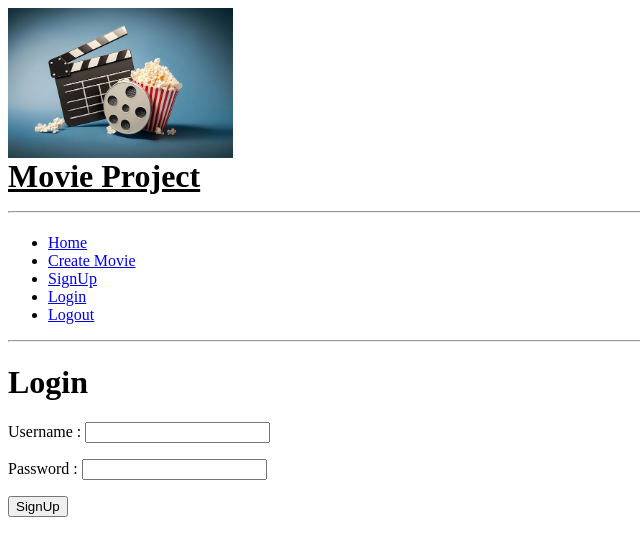
After one commit to Omar-VF/movie_manager, a Django app: page /login/ in a window 1280 px wide. The commit adds this page. Shown: the top 556 px of the page, without its empty margins (0-640 px from the left). Run offline with Django 5.2, Linux system fonts and the light colour scheme; parts of the project's set-up code (start-up, migrations or seed data) failed here and were passed over.

Commit message:
login/logout

```diff
--- a/movie_manager/settings.py
+++ b/movie_manager/settings.py
@@ -38,7 +38,8 @@ INSTALLED_APPS = [
     'django.contrib.sessions',
     'django.contrib.messages',
     'django.contrib.staticfiles',
-    'movies'
+    'movies',
+    'users'
 ]
 
 MIDDLEWARE = [
@@ -74,6 +75,7 @@ WSGI_APPLICATION = 'movie_manager.wsgi.application'
 
 # Database
 # https://docs.djangoproject.com/en/5.0/ref/settings/#databases
+
 
 DATABASES = {
     'default': {
--- a/templates/blank_layout.html
+++ b/templates/blank_layout.html
@@ -1,4 +1,5 @@
 {% load static %}
+<title>Movie Project</title>
 <h1>
     <img src="{% static 'images/Cinema.png' %}" width="225" height="150"/><br>
     <strong><u>Movie Project</u></strong>
--- a/templates/menu.html
+++ b/templates/menu.html
@@ -2,4 +2,7 @@
     <li><a href="{%url 'home'%}">Home</a></li>
     <li><a href="{%url 'create'%}">Create Movie</a></li>
     <li><a href="{%url 'signup'%}">SignUp</a></li>
+    <li><a href="{%url 'login'%}">Login</a></li>
+    <li><a href="{%url 'logout'%}">Logout</a></li>
+
 </ul>
--- /dev/null
+++ b/templates/users/login.html
@@ -0,0 +1,30 @@
+{%extends 'blank_layout.html'%}
+
+{%block content%}
+<h1>Login</h1>
+
+<form method="post" enctype="multipart/form-data">
+    {% csrf_token %}
+    <p>
+        <label>Username : </label><input type="text" name="username" required>
+    </p>
+    <p>
+        <label>Password : </label><input type="password" name="password" required>
+    </p>
+    <button type="submit">SignUp</button>
+</form>
+
+<p>
+    {% if user %}
+    Login Succesful!
+    {% endif %}
+</p>
+
+<p style="color: red;">
+    {% if error_message %}
+    <strong><u>{{error_message}}</u></strong>
+    {% endif %}
+</p>
+
+
+{%endblock content%}
--- a/users/urls.py
+++ b/users/urls.py
@@ -19,4 +19,7 @@ from . import views
 
 urlpatterns = [
     path('signup/',views.signup,name='signup'),
+    path('login/',views.user_login,name='login'),
+    path('logout/',views.user_logout,name='logout'),
+
 ]
--- a/users/views.py
+++ b/users/views.py
@@ -1,9 +1,46 @@
-from django.shortcuts import render
+from django.shortcuts import render, redirect
 from django.contrib.auth.models import User
+from django.contrib.auth import login, logout, authenticate
 # Create your views here.
 
+
 def signup(request):
-    if request.method == 'POST':
-        username = request.POST.get('username')
-        password = request.POST.get('password')
-    return render(request, 'users/user_create.html')
+    user = None
+    error_messasge = None
+
+    if request.method == "POST":
+        username = request.POST.get("username")
+        password = request.POST.get("password")
+        try:
+            user = User.objects.create_user(username=username, password=password)
+            return redirect('home')
+        except Exception as e:
+            error_messasge = str(e)
+            if error_messasge.split()[-2:]:
+                error_messasge = 'Username Already Exists!'
+
+    return render(
+        request,
+        "users/signup.html",
+        {"user": user, "error_message": error_messasge}
+    )
+
+def user_login(request):
+    user= None
+    error_message = None
+    if request.POST:
+        username = request.POST.get("username")
+        password = request.POST.get("password")
+        user = authenticate(username=username, password=password)
+        if user:
+            login(request,user)
+            return redirect('home')
+        else:
+            error_message = 'Username or Password do not match!'
+
+
+    return render(request,'users/login.html',{'user':user,'error_message': error_message})
+
+def user_logout(request):
+    logout(request)
+    return redirect('home')
```
Also changed, not shown: movies/forms.py (+6 -4 lines), movies/views.py (+14 -9 lines), templates/users/signup.html (added, +30 -0 lines), templates/users/user_create.html (deleted, +0 -17 lines).
